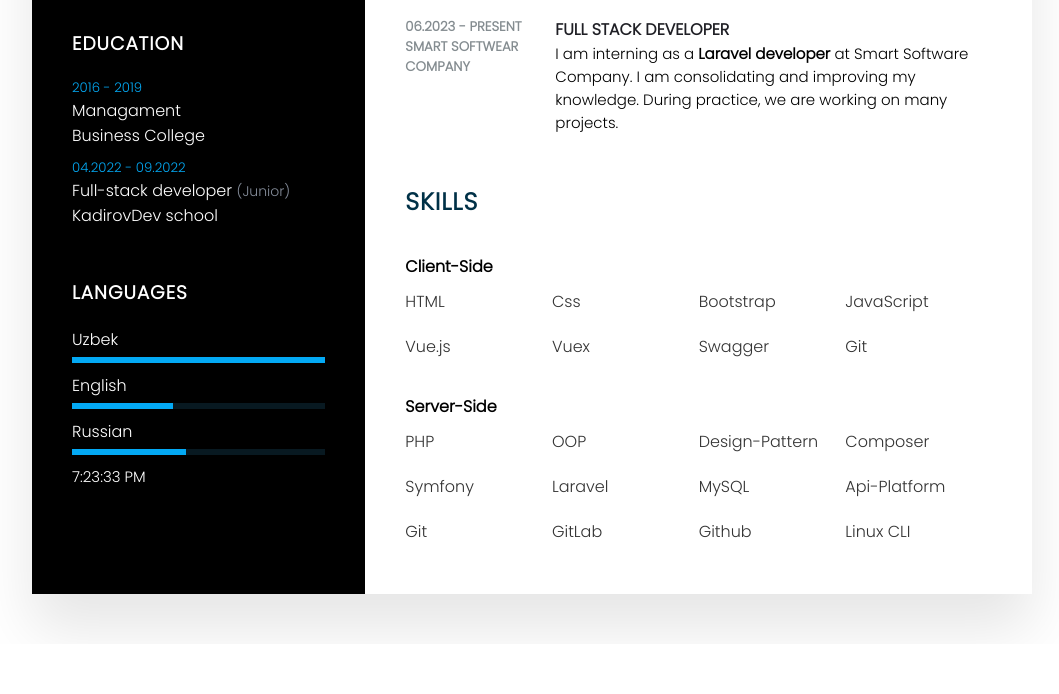
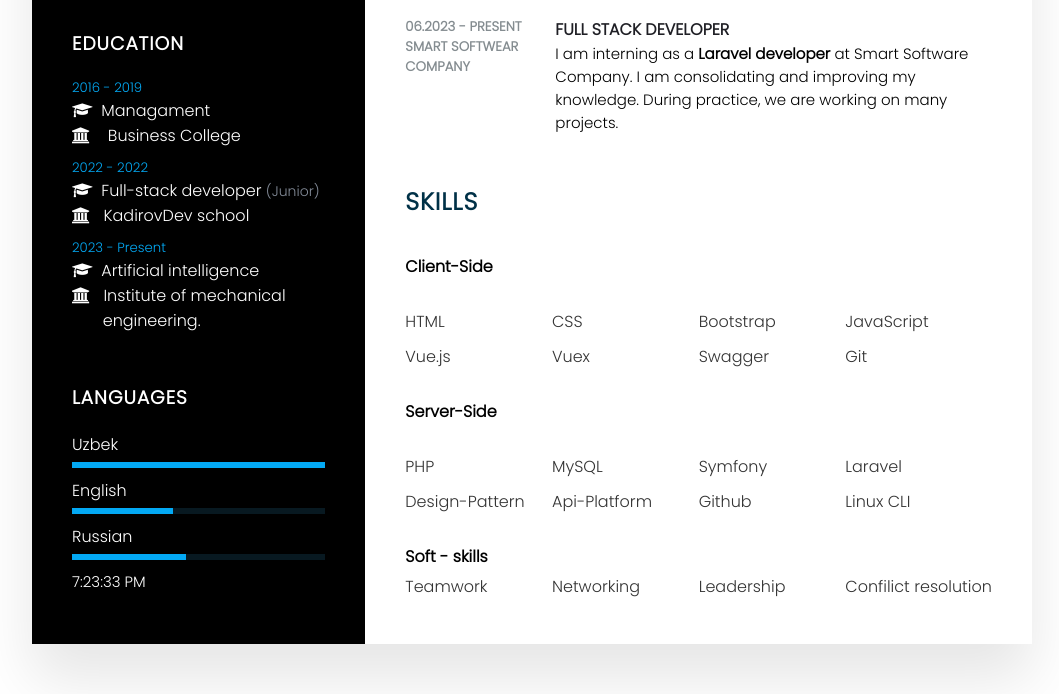
Before and after one commit to farhodxakimov24/Resume, a plain HTML site: page index.html in a window 1280 px wide. Shown: the part 613-1307 px from the top of the page, without its empty margins (108-1167 px from the left). Before the commit the page ends 1257 px from the top, so only its background shows below. Drawn offline with Linux system fonts and the light colour scheme.

Commit message:
Add files via upload

```diff
--- a/index.html
+++ b/index.html
@@ -66,13 +66,18 @@
                 <ul>
                     <li>
                         <h5>2016 - 2019</h5>
-                        <h4>Managament</h4>
-                        <h4> Business College</h4>
+                        <h4><i class="fa fa-graduation-cap" aria-hidden="true"></i>&nbsp; Managament</h4>
+                        <h4><i class="fa fa-university" aria-hidden="true"></i> &nbsp;&nbsp; Business College</h4>
                     </li>
                     <li>
-                        <h5>04.2022 - 09.2022</h5>
-                        <h4>Full-stack developer <span class="size">(Junior)</span></h4>
-                        <h4>KadirovDev school</h4>
+                        <h5>2022 - 2022</h5>
+                        <h4><i class="fa fa-graduation-cap" aria-hidden="true"></i>&nbsp; Full-stack developer <span class="size">(Junior)</span></h4>
+                        <h4><i class="fa fa-university" aria-hidden="true"></i> &nbsp; KadirovDev school</h4>
+                    </li>
+                    <li>
+                        <h5>2023 - Present</h5>
+                        <h4><i class="fa fa-graduation-cap" aria-hidden="true"></i>&nbsp; Artificial intelligence</h4>
+                        <h4><i class="fa fa-university" aria-hidden="true"></i> &nbsp; Institute of mechanical &nbsp;&nbsp;&nbsp;&nbsp;&nbsp;&nbsp;&nbsp;engineering.</h4>
                     </li>
                 </ul>
             </div>
@@ -154,13 +159,13 @@
                     </div>
                 </div>
             </div>
-
             <div class="about interest">
                 <h2 class="title2">Skills</h2><br>
-                <h4>Client-Side</h4>
+                <h4>Client-Side</h4><br>
                 <ul>
+
                     <li> HTML</li>
-                    <li> Css</li>
+                    <li> CSS</li>
                     <li> Bootstrap</li>
                     <li> JavaScript</li>
                     <li> Vue.js</li>
@@ -168,22 +173,29 @@
                     <li> Swagger</li>
                     <li> Git</li>
                 </ul><br>
-                <h4>Server-Side</h4>
+                <h4>Server-Side</h4><br>
                 <ul>
+
                     <li> PHP</li>
-                    <li> OOP</li>
-                    <li> Design-Pattern</li>
-                    <li> Composer</li>
+                    <li> MySQL</li>
                     <li> Symfony</li>
                     <li> Laravel</li>
-                    <li> MySQL</li>
+                    <li> Design-Pattern</li>
                     <li> Api-Platform</li>
-                    <li> Git</li>
-                    <li> GitLab</li>
                     <li> Github</li>
                     <li>Linux CLI</li>
+                </ul><br>
+                <h4>Soft - skills</h4>
+                <ul>
+
+                    <li> Teamwork</li>
+                    <li> Networking</li>
+                    <li> Leadership</li>
+                    <li> Confilict resolution</li>
                 </ul>
             </div>
+
+
         </div>
     </div>
 </body>
--- a/style.css
+++ b/style.css
@@ -116,10 +116,7 @@ body{
 {
     color: #03a9f4;
 }
-.contactInfo .education li
-{
-    margin-bottom: 15px;
-}
+
 .contactInfo.education h5
 {
     color: #03a9f4;
@@ -222,6 +219,9 @@ p{
     color: rgb(31, 31, 37);
     font-size: 16px;
 }
+
+
+
 .interest h4
 {
     color: #000000;
@@ -236,7 +236,7 @@ p{
     list-style: none;
     color: #333;
     font-weight: 500;
-    margin: 10px 0;
+    margin: 5px 0;
 }
 
 @media(max-width: 1000px)
@@ -248,7 +248,7 @@ p{
     }
     .interest ul
     {
-        grid-template-columns: repeat(2,1fr);
+        grid-template-columns: repeat(3,1fr);
     }
 }
 
@@ -264,9 +264,9 @@ p{
     }
     .interest ul
     {
-        grid-template-columns: repeat(1,1fr);
+        grid-template-columns: repeat(2,1fr);
     }
-    .skills .box
+     .skills .box
     {
         grid-template-columns: repeat(1,1fr);
     }
```
